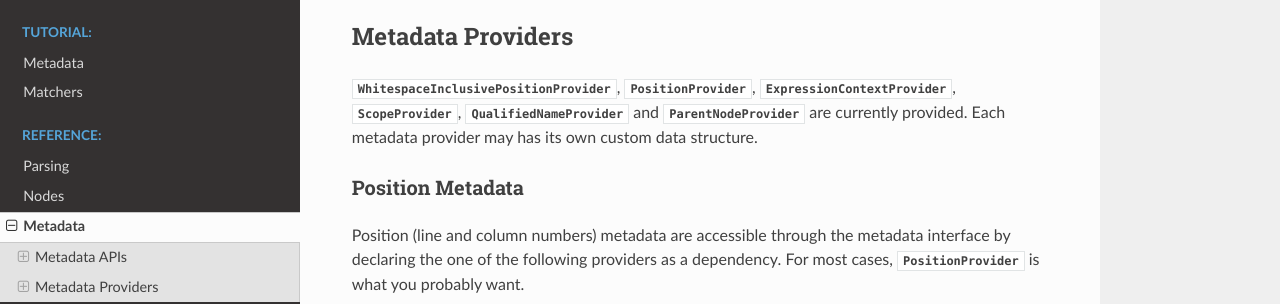
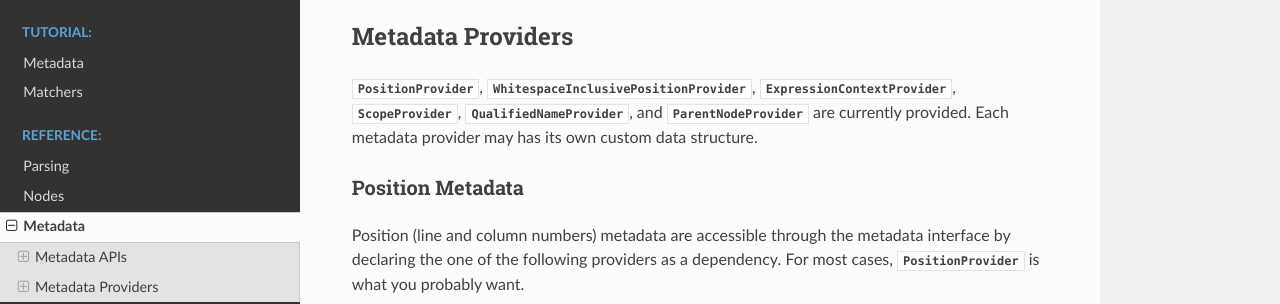
Before and after one commit to Instagram/LibCST, a Sphinx documentation site: the page built from docs/source/metadata.rst, in a window 1280 px wide and 900 px high, scrolled down 1475 px, cut to the strip 180-484 px from the top of the window. Built offline with Sphinx 7.4.7 and the Read the Docs theme 2.0.0, drawn with Linux system fonts in a browser that asks for light colours; pages that are not in the unit, such as notebooks, are missing from menus.

```diff
--- a/docs/source/metadata.rst
+++ b/docs/source/metadata.rst
@@ -70,9 +70,12 @@ not use the visitor pattern for computing metadata for a tree.
 ------------------
 Metadata Providers
 ------------------
-:class:`~libcst.metadata.WhitespaceInclusivePositionProvider`, :class:`~libcst.metadata.PositionProvider`,
-:class:`~libcst.metadata.ExpressionContextProvider`, :class:`~libcst.metadata.ScopeProvider`,
-:class:`~libcst.metadata.QualifiedNameProvider` and :class:`~libcst.metadata.ParentNodeProvider`
+:class:`~libcst.metadata.PositionProvider`,
+:class:`~libcst.metadata.WhitespaceInclusivePositionProvider`,
+:class:`~libcst.metadata.ExpressionContextProvider`,
+:class:`~libcst.metadata.ScopeProvider`,
+:class:`~libcst.metadata.QualifiedNameProvider`, and
+:class:`~libcst.metadata.ParentNodeProvider`
 are currently provided. Each metadata provider may has its own custom data structure.
 
 Position Metadata
@@ -85,8 +88,8 @@ want.
 Node positions are is represented with :class:`~libcst.CodeRange` objects. See
 :ref:`the above example<libcst-metadata-position-example>`.
 
+.. autoclass:: libcst.metadata.PositionProvider
 .. autoclass:: libcst.metadata.WhitespaceInclusivePositionProvider
-.. autoclass:: libcst.metadata.PositionProvider
 
 .. autoclass:: libcst.CodeRange
 .. autoclass:: libcst.CodePosition
```
Also changed, not shown: 1 other file.
